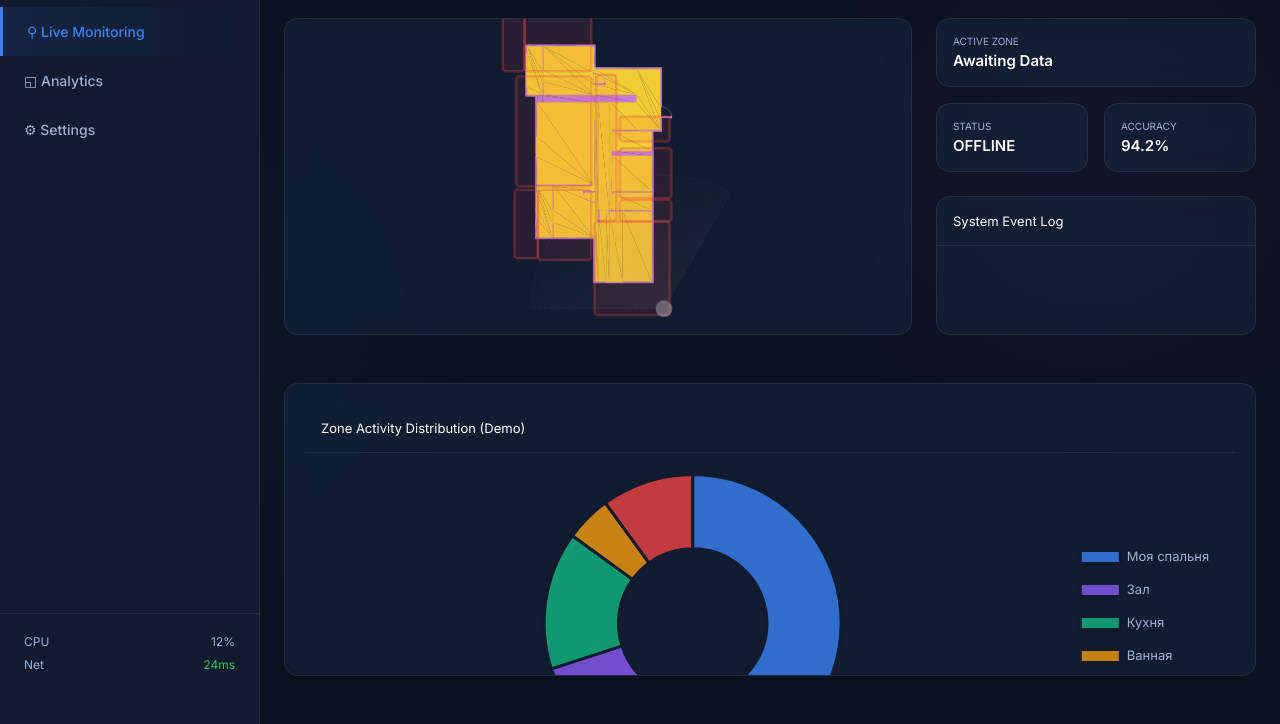
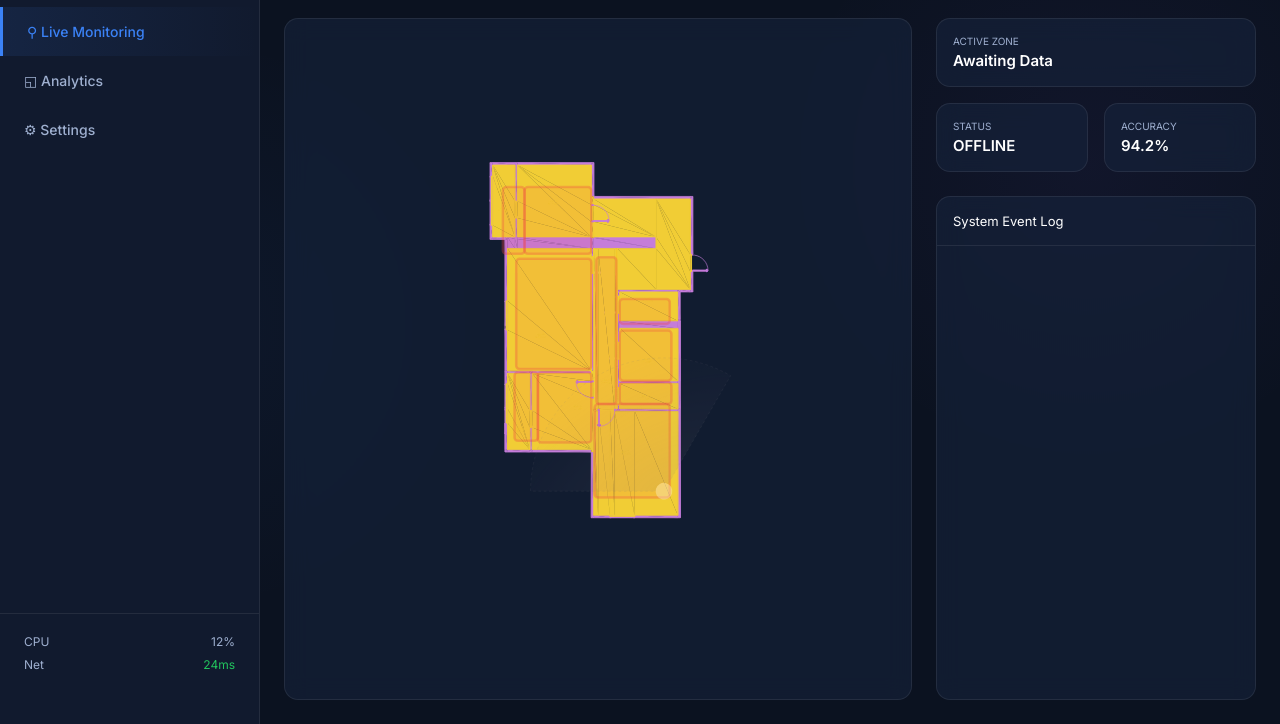
Before and after one commit to Geniusmgs/Radar-monitoring-system, a website: page public/index.html in a window 1280 px wide. Shown: the part 76-800 px from the top of the page. Drawn offline with nearby package versions, Linux system fonts and the light colour scheme.

Commit message:
Аналитика 5

```diff
--- a/public/index.html
+++ b/public/index.html
@@ -324,7 +324,7 @@
                 <div id="log-list" class="log-list"></div>
             </div>
         </main>
-    <div id="view-analytics" class="dashboard">
+    <div id="view-analytics" class="dashboard" style="display: none;">
         <div class="glass log-container" style="grid-column: 1 / -1; padding: 20px;">
             <div class="log-header"><i class="fas fa-chart-pie"></i> Zone Activity Distribution (Demo)</div>
 
```
